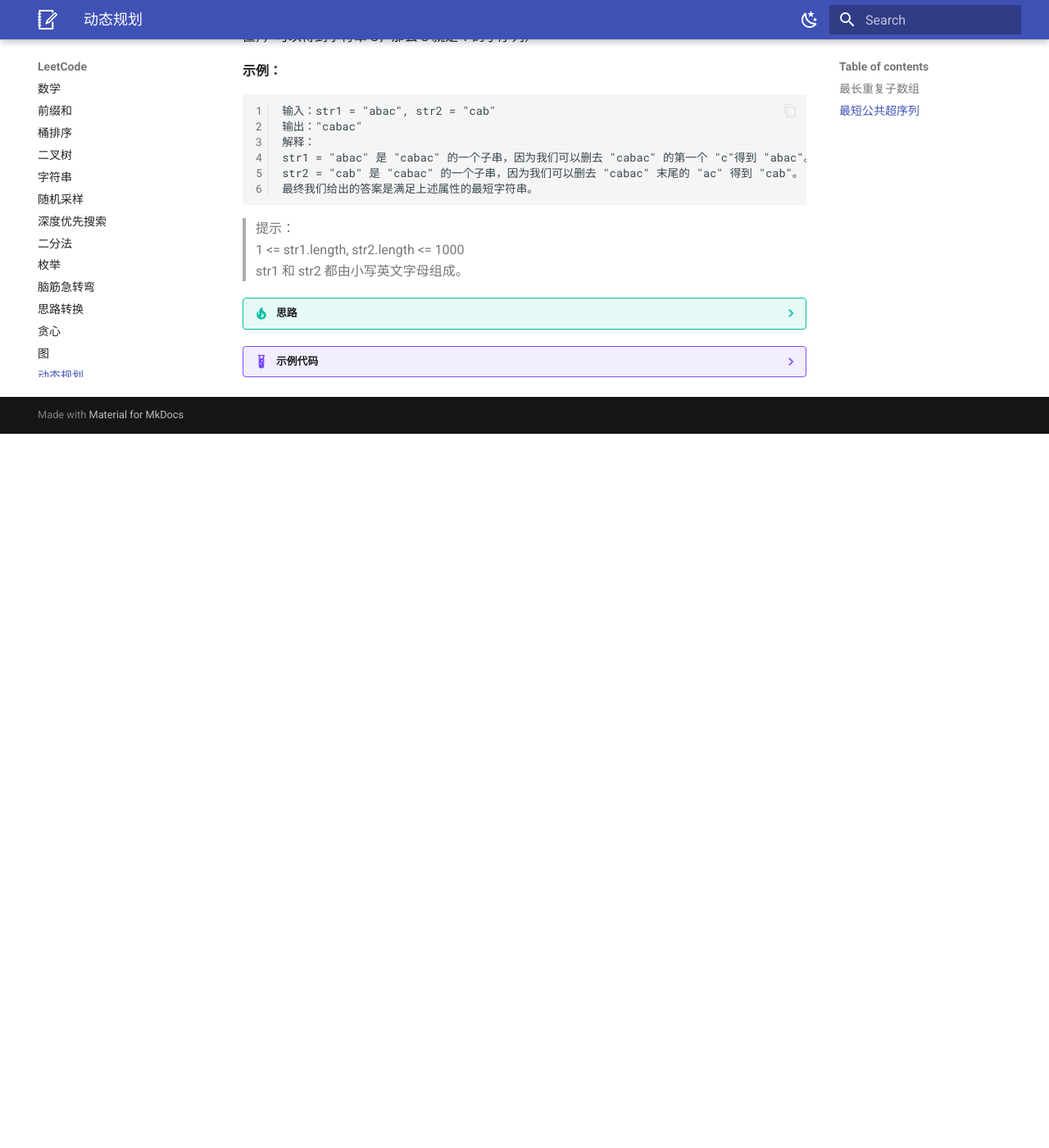
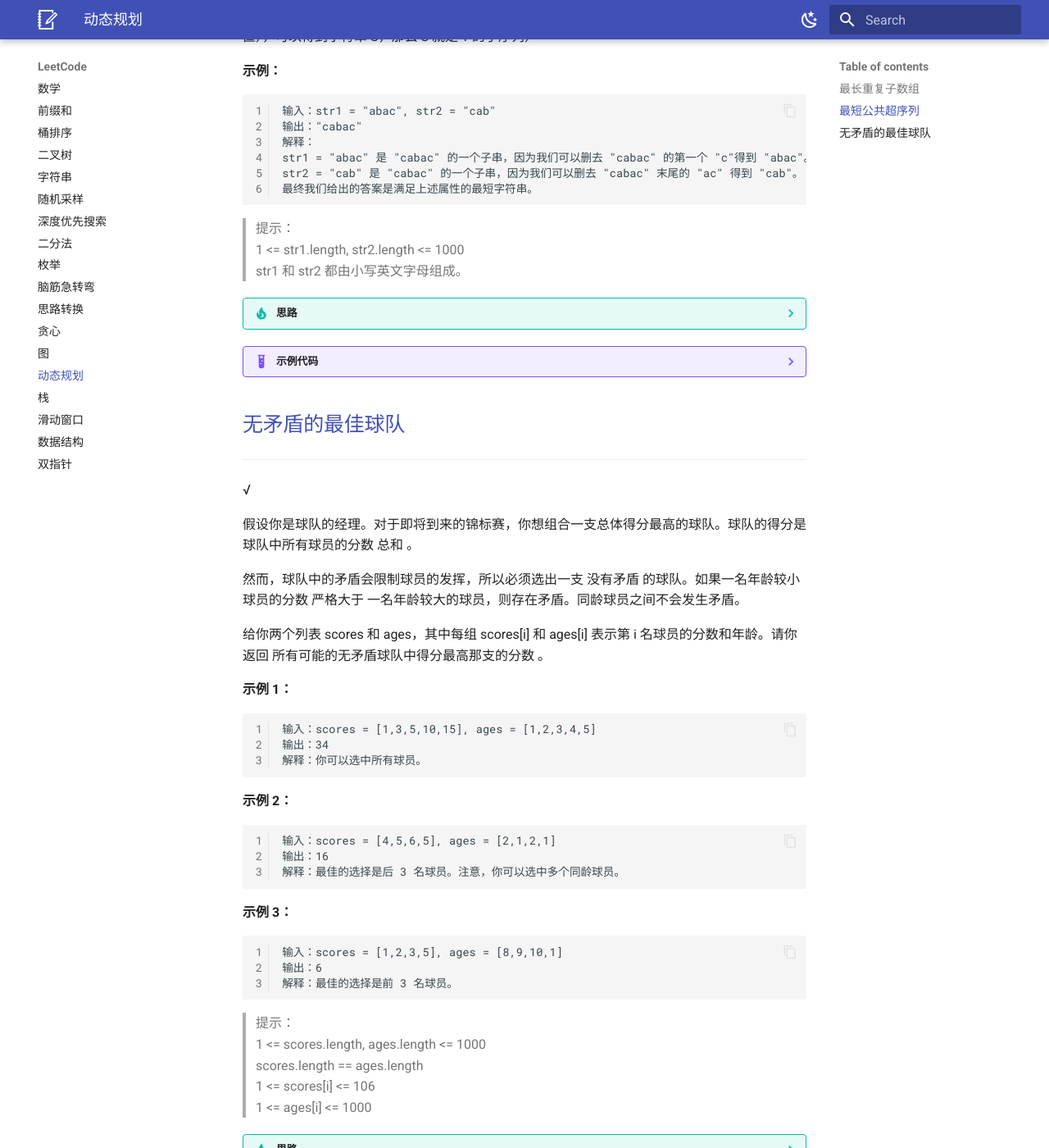
Before and after one commit to mjw879/my-note, an MkDocs documentation site: the page built from docs/LeetCode/动态规划.md, in a window 1280 px wide and 1400 px high, scrolled down 1178 px. Shown: the whole window at 82% size. Built offline with MkDocs 1.6.1 and Material for MkDocs 9.7.7, drawn with Linux system fonts in a browser that asks for light colours; before the commit the page ends 1707 px from its top, so only the background shows below that.

Commit message:
leetcode: 添加题目无矛盾的最佳球队

````diff
--- a/docs/LeetCode/动态规划.md
+++ b/docs/LeetCode/动态规划.md
@@ -122,3 +122,83 @@
                     x+=1
             return res
     ```
+
+
+## [无矛盾的最佳球队](https://leetcode.cn/problems/best-team-with-no-conflicts/)
+---
+√
+
+假设你是球队的经理。对于即将到来的锦标赛，你想组合一支总体得分最高的球队。球队的得分是球队中所有球员的分数 总和 。
+
+然而，球队中的矛盾会限制球员的发挥，所以必须选出一支 没有矛盾 的球队。如果一名年龄较小球员的分数 严格大于 一名年龄较大的球员，则存在矛盾。同龄球员之间不会发生矛盾。
+
+给你两个列表 scores 和 ages，其中每组 scores[i] 和 ages[i] 表示第 i 名球员的分数和年龄。请你返回 所有可能的无矛盾球队中得分最高那支的分数 。
+
+
+
+**示例 1：**
+
+    输入：scores = [1,3,5,10,15], ages = [1,2,3,4,5]
+    输出：34
+    解释：你可以选中所有球员。
+
+**示例 2：**
+
+    输入：scores = [4,5,6,5], ages = [2,1,2,1]
+    输出：16
+    解释：最佳的选择是后 3 名球员。注意，你可以选中多个同龄球员。
+
+**示例 3：**
+
+    输入：scores = [1,2,3,5], ages = [8,9,10,1]
+    输出：6
+    解释：最佳的选择是前 3 名球员。
+
+
+>提示：
+>1 <= scores.length, ages.length <= 1000
+>scores.length == ages.length
+>1 <= scores[i] <= 106
+>1 <= ages[i] <= 1000
+
+
+
+??? tip "思路"
+
+    *这是一道需要优化才不会超时的动态规划题*
+
+    先按年龄和分数排序
+    假设dp[i][j]是从i开始选择，上一个选择的是j的最佳无矛盾球员选择，则：
+
+    $$
+    dp[i][j]=
+    \begin{cases}
+        max(dp[i+1][j],dp[i+1][i]+scores[i]) & , ages[i]=ages[j] \\
+        dp[i+1][j] & , ages[j]<ages[i],scores[j]{\le}scores[i]
+    \end{cases}
+    $$
+
+    如果选了i，那就要**直接**向右遍历到$ages[j]<ages[i],scores[j]{\le}scores[i]$的情况，在做选择（减枝，而不是一个一个选）
+
+    同类型题：[最长递增子序列](https://leetcode.cn/problems/longest-increasing-subsequence/)
+
+??? example "示例代码"
+
+    ```python
+    class Solution:
+        def bestTeamScore(self, scores: List[int], ages: List[int]) -> int:
+            t=[[0,0]]+list(sorted(zip(ages,scores)))
+            def check(i,j):
+                return t[i][0]==t[j][0] or t[i][1]<=t[j][1]
+
+            @cache
+            def f(i):
+                if i==len(t):
+                    return 0
+                res=0
+                for j in range(i+1,len(t)):
+                    if check(i,j):
+                        res=max(res,f(j))
+                return res+t[i][1]
+            return f(0)
+    ```
````
